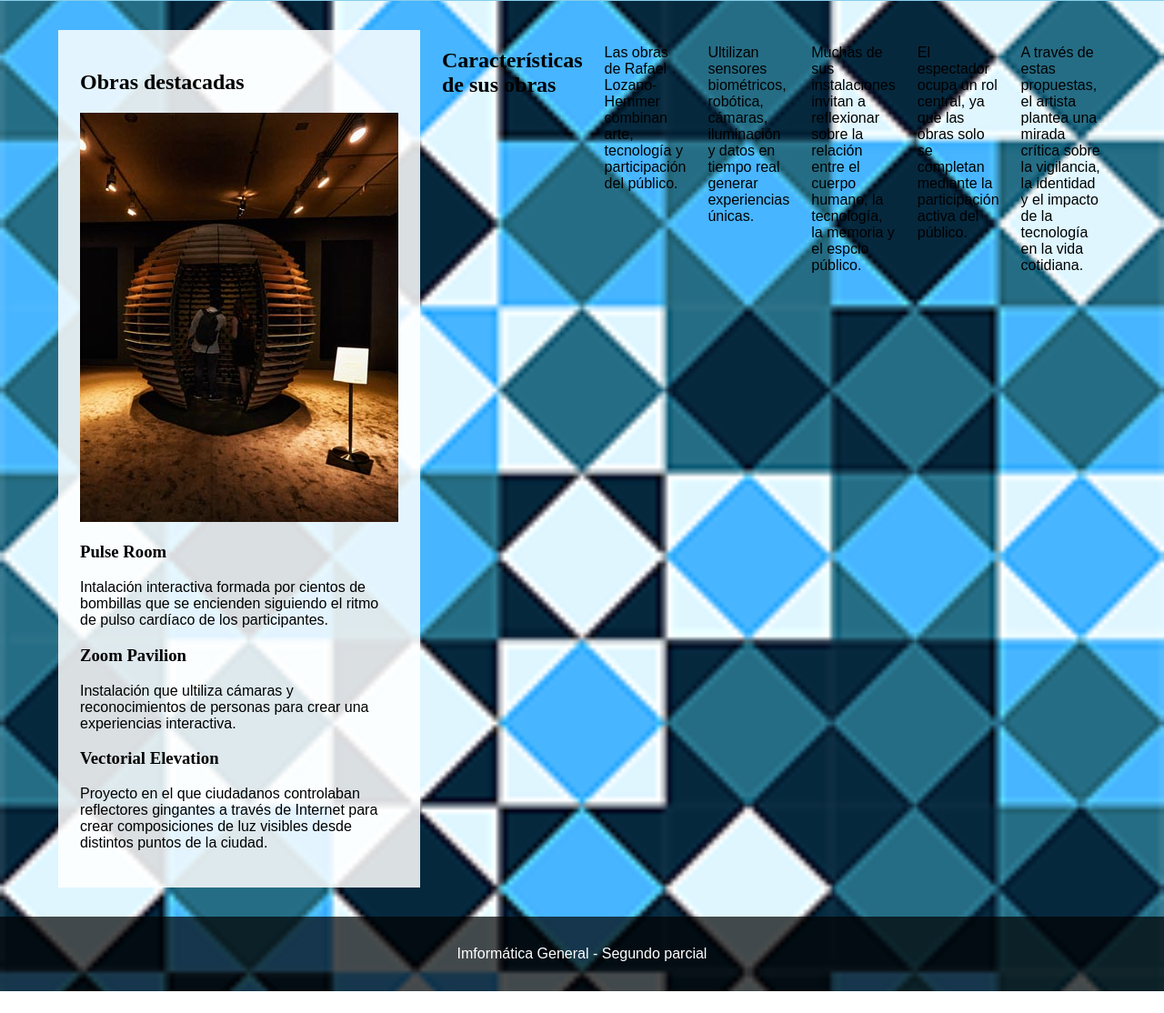
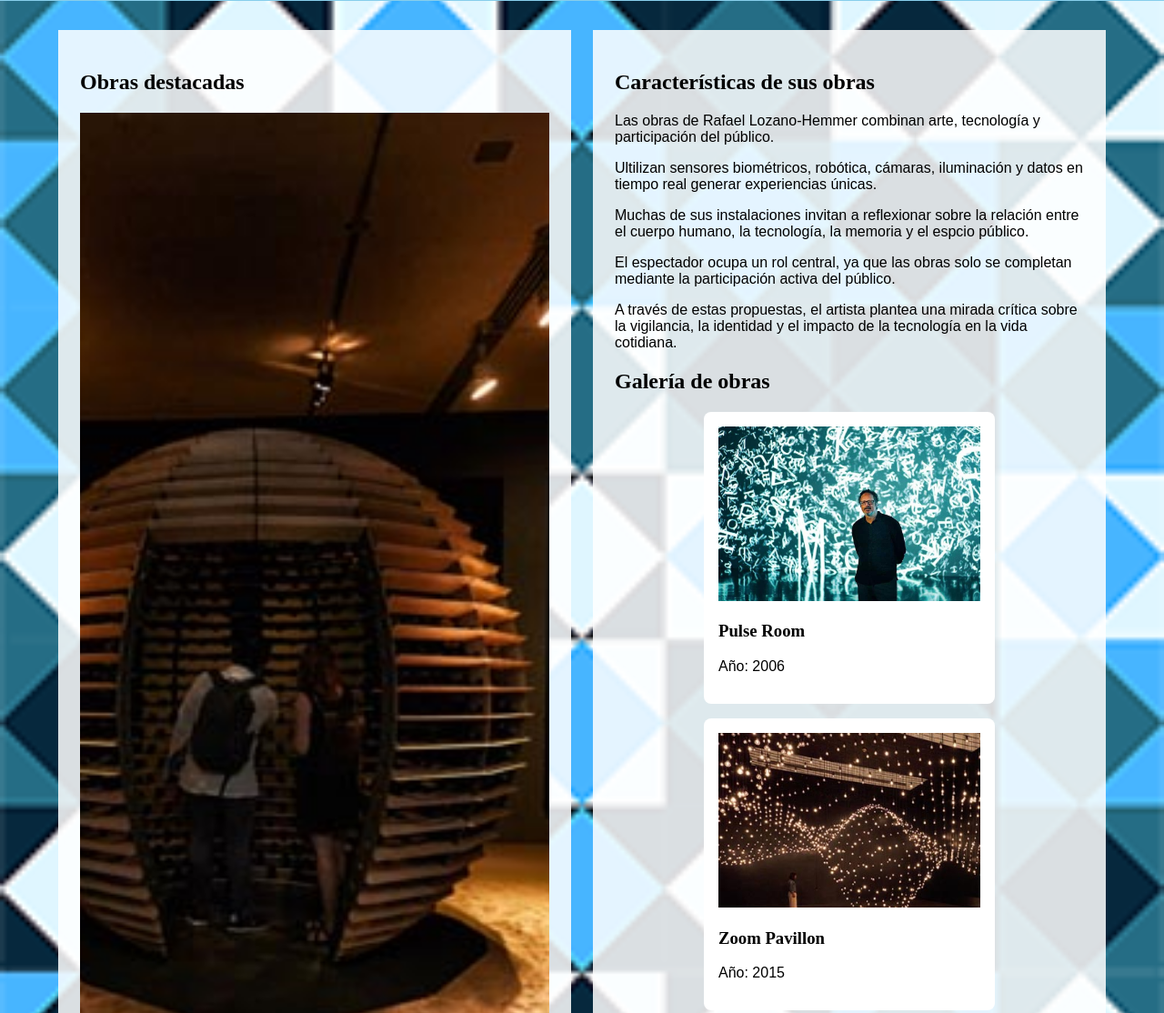
Before and after one commit to gimenakiaraveron-stack/segundo-parcial, a plain HTML site: page obras.html in a window 1280 px wide. Shown: the part 211-1325 px from the top of the page at 91% size. Before the commit the page ends 1301 px from the top, so only its background shows below. Drawn offline with Linux system fonts and the light colour scheme; a web font is replaced by a local one.

Commit message:
Implemente galería con JavaScript y actualicé la página Obras.html:
Vincule los archivos javaScript a index.html y obras.html. Cree la galería de obras con javaScript utilizando un array de objetos y agregue el div con id "galeria" y el botón "cambiarDiseño". También corregí errores  en la propiedad "imagen" y en la estructura de section, y ajuste el tamaño de una imagen en la página obras.html.

```diff
--- a/css/estilos.css
+++ b/css/estilos.css
@@ -74,3 +74,25 @@ footer{
 h1,h2,h3{
     font-family: "Glegoo", serif;
 }
+#galeria{
+    display: flex;
+    flex-wrap: wrap;
+    gap: 1rem;
+    justify-content: center;
+}
+#galeria article{
+    width: 18rem;
+    background:white;
+    border-radius: 0.5rem;
+    padding: 1rem;
+}
+#galeria img{
+    width: 100%;
+    height: 12rem;
+    object-fit: cover;
+}
+.imagen-obra{
+    width: 100%;
+    height: 80rem;
+    object-fit: cover;
+}
--- a/index.html
+++ b/index.html
@@ -39,5 +39,6 @@
         <footer>
             <p>Informática General - Segundo Parcial</p>
         </footer>
+        <script src="js/datos-curioso.js"></script>
     </body>
 </html>
--- a/js/galeria.js
+++ b/js/galeria.js
@@ -3,29 +3,39 @@ const obras= [
 {
     nombre: "Pulse Room",
     año: 2006,
-    imagen:"img/lozano-hemmer-1.jpg"
+    imagen:"../img/lozano-hemmer.jpg"
 
 },
 {
     nombre: "Zoom Pavillon",
     año:2015,
-    imagen:""
+    imagen:"../img/lozano-hemmer-3.jpg"
 
 },
 {
     nombre:"Border tuner",
     año:2019,
-    imgen:""
+    imagen:"../img/lozano-hemmer-2.jpg"
 },
 {
     nombre:"33 Questions per minute",
     año:2000,
-    imagen:""
+    imagen:"../img/lozano-hemmer-1.jpg"
 },
 {
     nombre:"Sandbox",
     año:2010,
-    imagen:""
+    imagen:"../img/lozano-hemmer.jpg"
 }
 ];
 //termina el array
+const galeria = document.getElementById ("galeria");
+//recorta el array de obras
+for (let i = 0; i < obras.length; i++){
+    galeria.innerHTML +=`  <article>
+    <img src="${obras[i].imagen}" alt="${obras[i].nombre}">
+    <h3>${obras[i].nombre}</h3>
+    <p>Año: ${obras[i].año}</p>
+    </article>
+    `;
+}
--- a/obras.html
+++ b/obras.html
@@ -21,7 +21,7 @@
         <main>
             <section>
 <h2>Obras destacadas </h2>
-<img src="img/lozano-hemmer-2.jpg" alt="obras de rafael lozano-hemmer">
+<img class="imagen-obra" src="img/lozano-hemmer-2.jpg" alt="obras de rafael lozano-hemmer">
 
         <h3>Pulse Room</h3>
         <p>Intalación interactiva formada por cientos de bombillas que se encienden siguiendo el ritmo de pulso cardíaco de los participantes. </p>
@@ -32,6 +32,7 @@
         <h3>Vectorial Elevation</h3>
         <p>Proyecto en el que ciudadanos controlaban reflectores gingantes a través de Internet para crear composiciones de luz visibles desde distintos puntos de la ciudad.</p>
             </section>
+            <section>
             <h2>Características de sus obras</h2>
 
             <p>Las obras de Rafael Lozano-Hemmer combinan arte, tecnología y participación del público. </p>
@@ -39,11 +40,16 @@
             <p>Muchas de sus instalaciones invitan a reflexionar sobre la relación entre el cuerpo humano, la tecnología, la memoria y el espcio público.</p>
             <p>El espectador ocupa un rol central, ya que las obras solo se completan mediante la participación activa del público.</p>
             <p>A través de estas propuestas, el artista plantea una mirada crítica sobre la vigilancia, la identidad y el impacto de la tecnología en la vida cotidiana.</p>
+            <!--javascript: Galería de obras-->
+            <h2>Galería de obras</h2>
+            <div id="galeria"></div>
+            <button id="cambiaDiseño">Cambiar diseño</button>
         </section>
         </main>
         <footer>
             <p>Imformática General - Segundo parcial</p>
         </footer>
+        <script src="js/galeria.js"></script>
 
     </body>
 </html>
```
